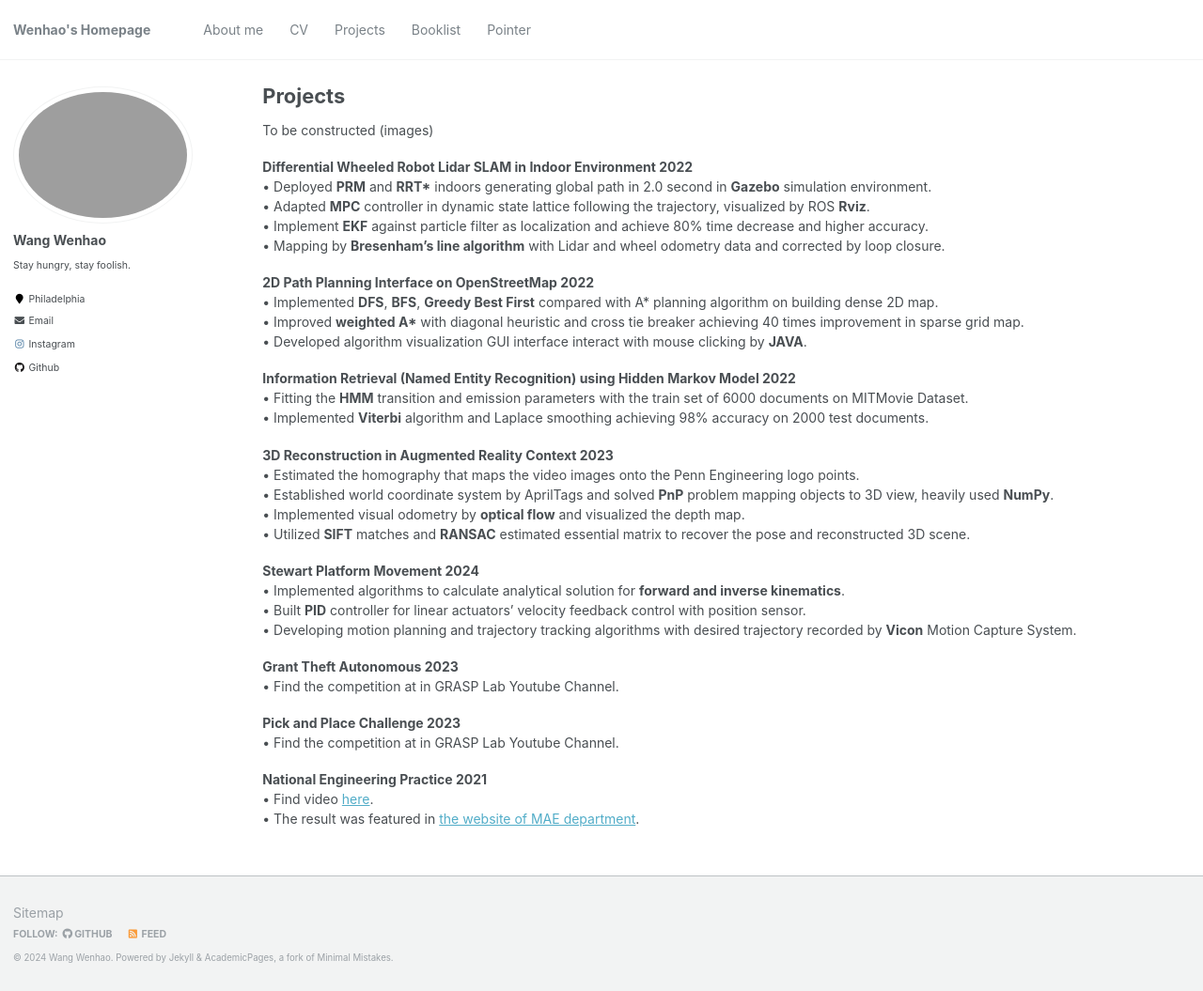
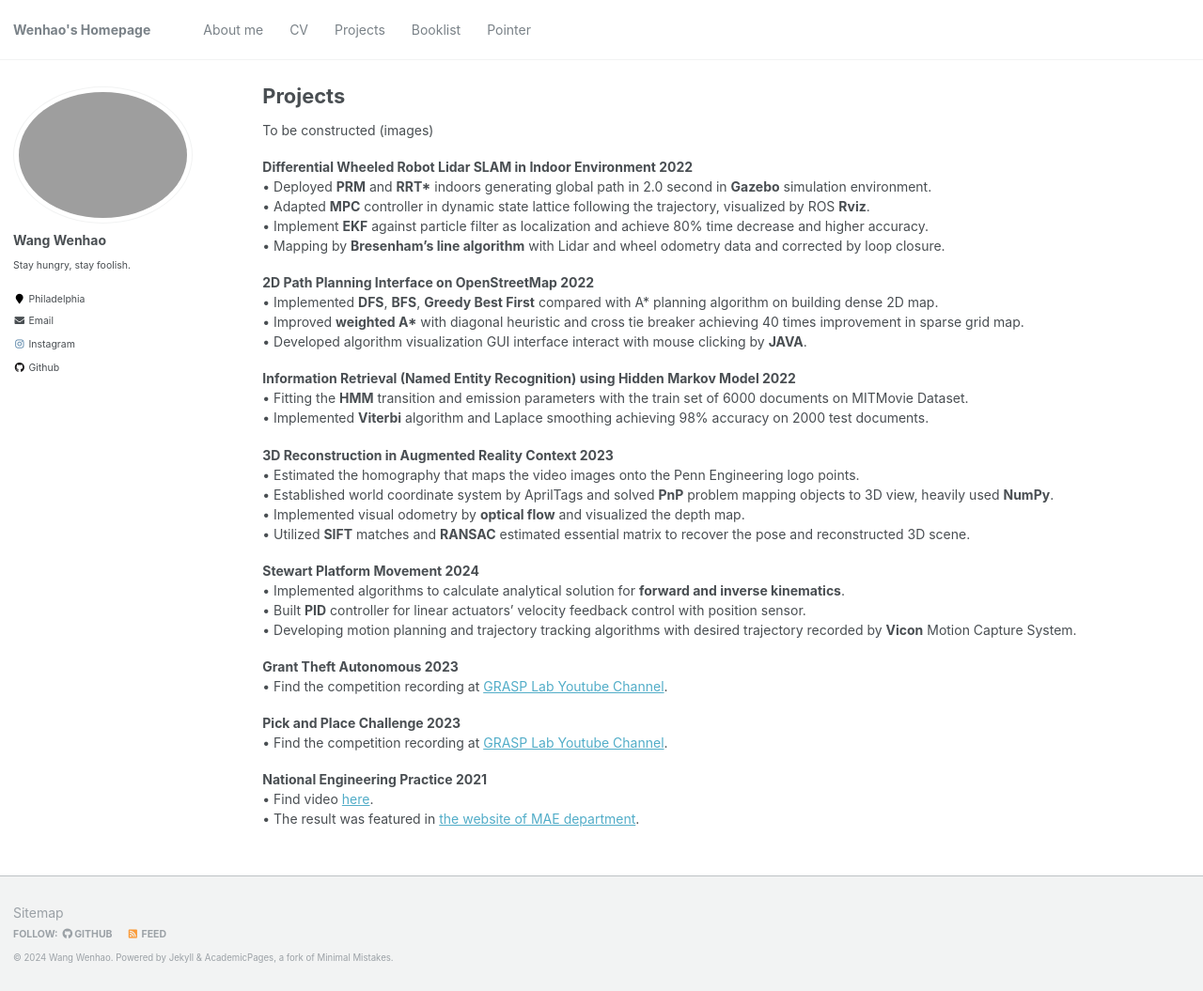
Before and after one commit to Hao-Starrr/Hao-Starrr.github.io, a Jekyll site: the page built from _pages/projects.md, in a window 1280 px wide and 1055 px high. Shown: the whole window at 94% size. Built offline with Jekyll 4.4.1, drawn with Linux system fonts in a browser that asks for light colours.

Commit message:
Update projects.md

```diff
--- a/_pages/projects.md
+++ b/_pages/projects.md
@@ -34,10 +34,10 @@ To be constructed (images)
 • Developing motion planning and trajectory tracking algorithms with desired trajectory recorded by **Vicon** Motion Capture System.
 
 **Grant Theft Autonomous 2023**
-• Find the competition at [](https://www.youtube.com/watch?v=Pt5Qd4mry5I&t=9516s) in GRASP Lab Youtube Channel.
+• Find the competition recording at [GRASP Lab Youtube Channel](https://www.youtube.com/watch?v=Pt5Qd4mry5I&t=9516s).
 
 **Pick and Place Challenge 2023**
-• Find the competition at [](https://www.youtube.com/watch?v=enAke8V9i44) in GRASP Lab Youtube Channel.
+• Find the competition recording at [GRASP Lab Youtube Channel](https://www.youtube.com/watch?v=enAke8V9i44).
 
 **National Engineering Practice 2021**
 • Find video [here](https://youtu.be/IHseo0RF8Oc).
```
